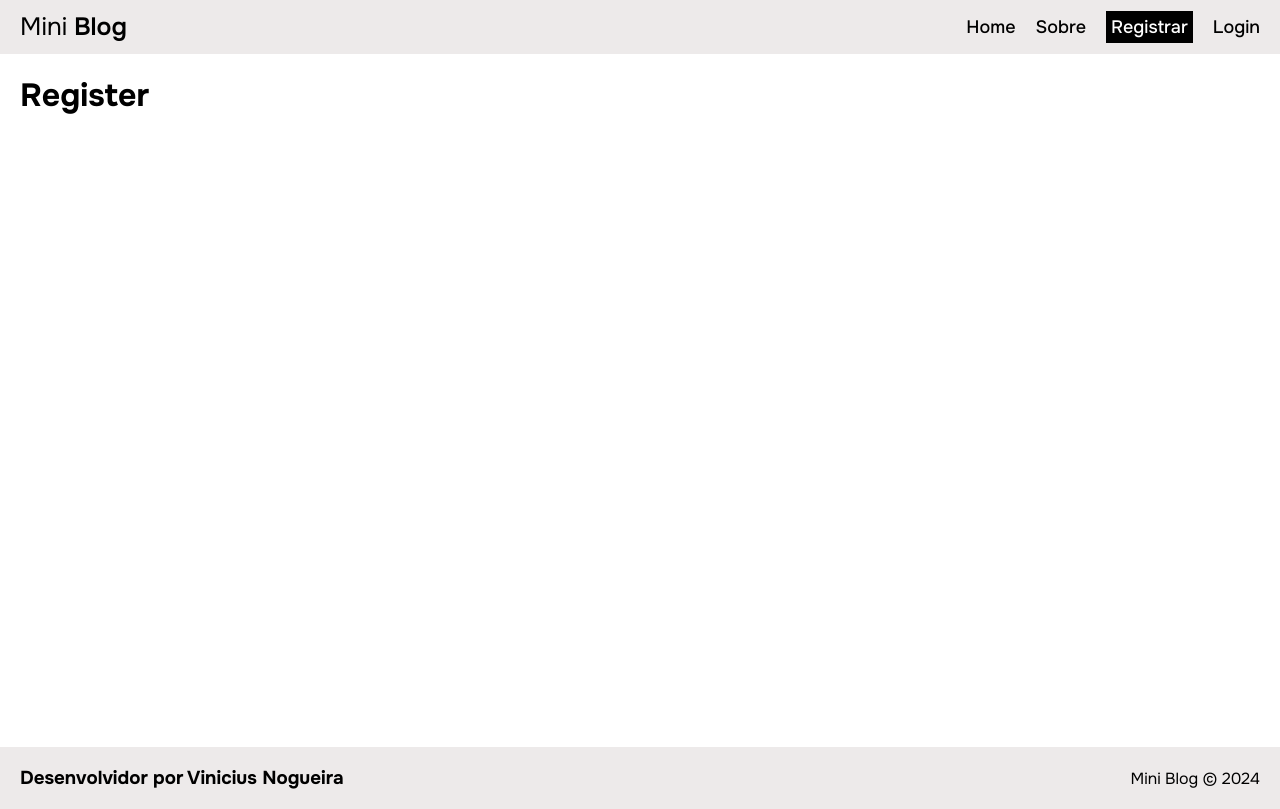
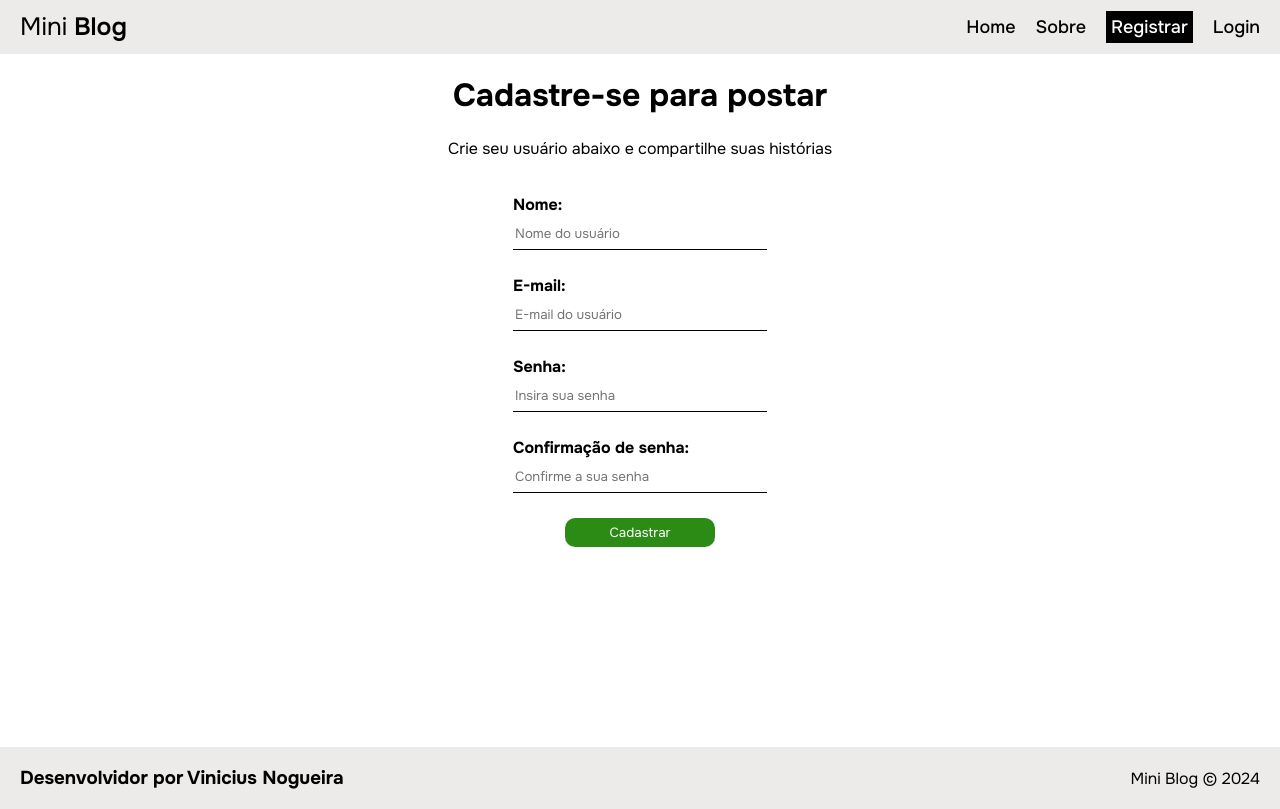
Before and after one commit to xVini777x/miniblog, a React (Create React App) app: page /Register in a window 1280 px wide. Built offline with nearby package versions, Linux system fonts and the light colour scheme.

Commit message:
novas alterações gerais

```diff
--- a/src/App.css
+++ b/src/App.css
@@ -4,3 +4,24 @@
   padding-left: 20px;
   padding-right: 20px;
 }
+
+.btn{
+  background: #2c8b15;
+  color: #fff;
+  padding: 6px 25px;
+  min-width: 150px;
+  border-radius: 10px;
+}
+
+.error{
+  color: #020101;
+  background: rgb(239 175 175);
+  padding: 10px 15px;
+  min-width: 150px;
+  max-width: fit-content;
+  border-radius: 10px;
+  text-align: center;
+  margin: 0 auto;
+  margin-top: 25px;
+  font-size: 15px;
+}
--- a/src/firebase/config.js
+++ b/src/firebase/config.js
@@ -1,5 +1,5 @@
 import { initializeApp } from "firebase/app";
-import { getFirestore } from "firebase/firebase";
+import { getFirestore } from "firebase/firestore";
 
 const firebaseConfig = {
   apiKey: "AIzaSyDDe33aJjvg1kuq66YJ6ccSBXp-SElWqIk",
--- /dev/null
+++ b/src/hooks/useAuthentication.js
@@ -0,0 +1,76 @@
+import { db } from "../firebase/config";
+
+import {
+  getAuth,
+  createUserWithEmailAndPassword,
+  signInWithEmailAndPassword,
+  updateProfile,
+  signOut,
+} from "firebase/auth";
+
+import { useState, useEffect } from "react";
+
+export const useAuthentication = () => {
+  const [error, setError] = useState(null);
+  const [loading, setLoading] = useState(null);
+
+  // cleanup
+  // deal with memory leak
+  const [cancelled, setCancelled] = useState(false);
+
+  const auth = getAuth();
+
+  function checkIfIsCancelled() {
+    if (cancelled) {
+      return;
+    }
+  }
+
+  const createUser = async (data) => {
+    checkIfIsCancelled();
+
+    setLoading(true);
+    setError(null);
+
+    try {
+      const { user } = await createUserWithEmailAndPassword(
+        auth,
+        data.email,
+        data.password
+      );
+
+      await updateProfile(user, {
+        displayName: data.displayName,
+      });
+      setLoading(false);
+
+      return user;
+    } catch (error) {
+      console.log(error.message);
+      console.log(typeof error.message);
+
+      let systemErrorMessage;
+
+      if (error.message.includes("Password")) {
+        systemErrorMessage = "A senha precisa conter pelo menos 6 caracteres.";
+      } else if (error.message.includes("email-already")) {
+        systemErrorMessage = "E-mail já cadastrado.";
+      } else {
+        systemErrorMessage = "Ocorreu um erro, por favor tente mais tarde.";
+      }
+      setLoading(false);
+      setError(systemErrorMessage);
+    }
+  };
+
+  useEffect(() => {
+    return () => setCancelled(true);
+  }, []);
+
+  return {
+    auth,
+    createUser,
+    error,
+    loading,
+  };
+};
--- a/src/pages/Register/Register.js
+++ b/src/pages/Register/Register.js
@@ -1,8 +1,103 @@
 // CSS
+import { useAuthentication } from "../../hooks/useAuthentication";
 import styles from "./Register.module.css";
 
+import { useState, useEffect } from "react";
+
 const Register = () => {
-  return <h1>Register</h1>;
+  const [displayname, setDisplayname] = useState("");
+  const [email, setEmail] = useState("");
+  const [password, setPassword] = useState("");
+  const [ConfirmPassword, setConfirmPassword] = useState("");
+  const [error, setError] = useState("");
+
+  const { createUser, error: authError, loading } = useAuthentication();
+
+  const handleSubmit = async (e) => {
+    e.preventDefault();
+
+    setError("");
+
+    const user = {
+      displayname,
+      email,
+      password,
+    };
+
+    if (password !== ConfirmPassword) {
+      setError("As senhas precisam ser iguais.");
+      return;
+    }
+
+    const res = await createUser(user);
+
+    console.log(user);
+  };
+
+  useEffect(() => {
+    if (authError) {
+      setError(authError);
+    }
+  }, [authError]);
+
+  return (
+    <div className={styles.register}>
+      <h1 className={styles.title}>Cadastre-se para postar</h1>
+      <p className={styles.TextInicial}>
+        Crie seu usuário abaixo e compartilhe suas histórias
+      </p>
+
+      <form onSubmit={handleSubmit} className={styles.FormRegister}>
+        <label className={styles.FormRegister__label}>
+          <span>Nome:</span>
+          <input
+            type="text"
+            name="displayname"
+            required
+            placeholder="Nome do usuário"
+            value={displayname}
+            onChange={(e) => setDisplayname(e.target.value)}
+          />
+        </label>
+        <label className={styles.FormRegister__label}>
+          <span>E-mail:</span>
+          <input
+            type="email"
+            name="email"
+            required
+            placeholder="E-mail do usuário"
+            value={email}
+            onChange={(e) => setEmail(e.target.value)}
+          />
+        </label>
+        <label className={styles.FormRegister__label}>
+          <span>Senha:</span>
+          <input
+            type="password"
+            name="password"
+            required
+            placeholder="Insira sua senha"
+            value={password}
+            onChange={(e) => setPassword(e.target.value)}
+          />
+        </label>
+        <label className={styles.FormRegister__label}>
+          <span>Confirmação de senha:</span>
+          <input
+            type="password"
+            name="ConfirmPassword"
+            required
+            placeholder="Confirme a sua senha"
+            value={ConfirmPassword}
+            onChange={(e) => setConfirmPassword(e.target.value)}
+          />
+        </label>
+        {!loading && <button className="btn">Cadastrar</button>}
+        {loading && <button disabled className="btn">Aguarde...</button>}
+      </form>
+      {error && <p className="error">{error}</p>}
+    </div>
+  );
 };
 
 export default Register;
--- a/src/pages/Register/Register.module.css
+++ b/src/pages/Register/Register.module.css
@@ -0,0 +1,28 @@
+.register .title, .TextInicial{
+text-align: center;
+}
+
+.FormRegister {
+    display: flex;
+    flex-direction: column;
+    gap: 25px;
+    align-items: center;
+    margin-top: 35px;
+}
+
+.FormRegister .FormRegister__label{
+    display: flex;
+    flex-direction: column;
+    gap: 10px;
+}
+
+.FormRegister .FormRegister__label span{
+    font-weight: 700;
+}
+
+.FormRegister .FormRegister__label input{
+    border: none;
+    border-bottom: 1px solid #000;
+    min-width: 250px;
+    padding-bottom: 8px;
+}
```
